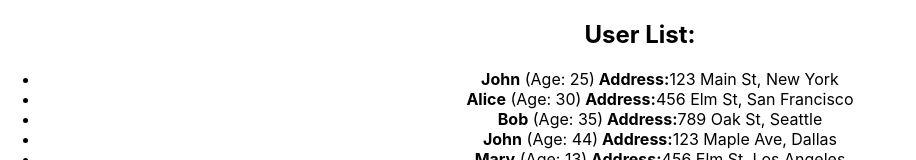
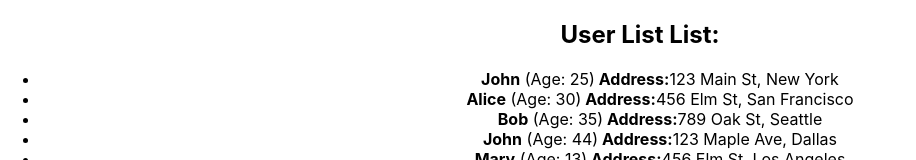
Before and after one commit to Kozirskiy/HomeWork, a React (Create React App) app: page / in a window 1280 px wide. Shown: the top 160 px of the page, without its empty margins (0-916 px from the left). Built offline with nearby package versions, Linux system fonts and the light colour scheme.

Commit message:
derde commit

```diff
--- a/src/HW/1/UserList.tsx
+++ b/src/HW/1/UserList.tsx
@@ -17,7 +17,7 @@ export type UserListPropsType = {
 export const UserList: React.FC<UserListPropsType> = ({users}) => {
     return (
         <div id={'hw01-users'}>
-            <h2>User List:</h2>
+            <h2>User List List:</h2>
 
             <ul>
                 {users.map((user) => ( // ВСЕ ТОВАРЫ В СТРАНУ ПРИЕЗЖАЮТ В КОНТЕЙНЕРАХ, А В РЕАКТЕ...
```
